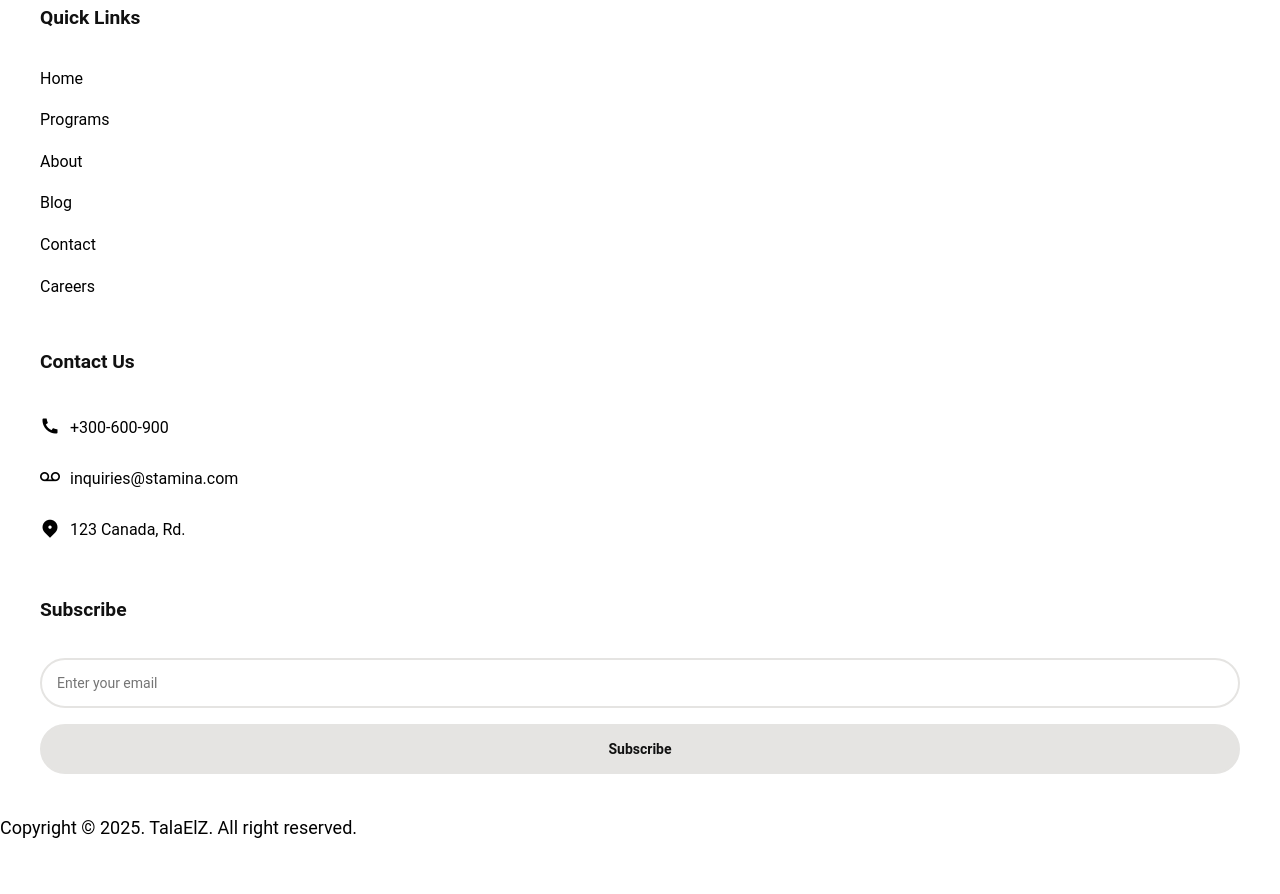
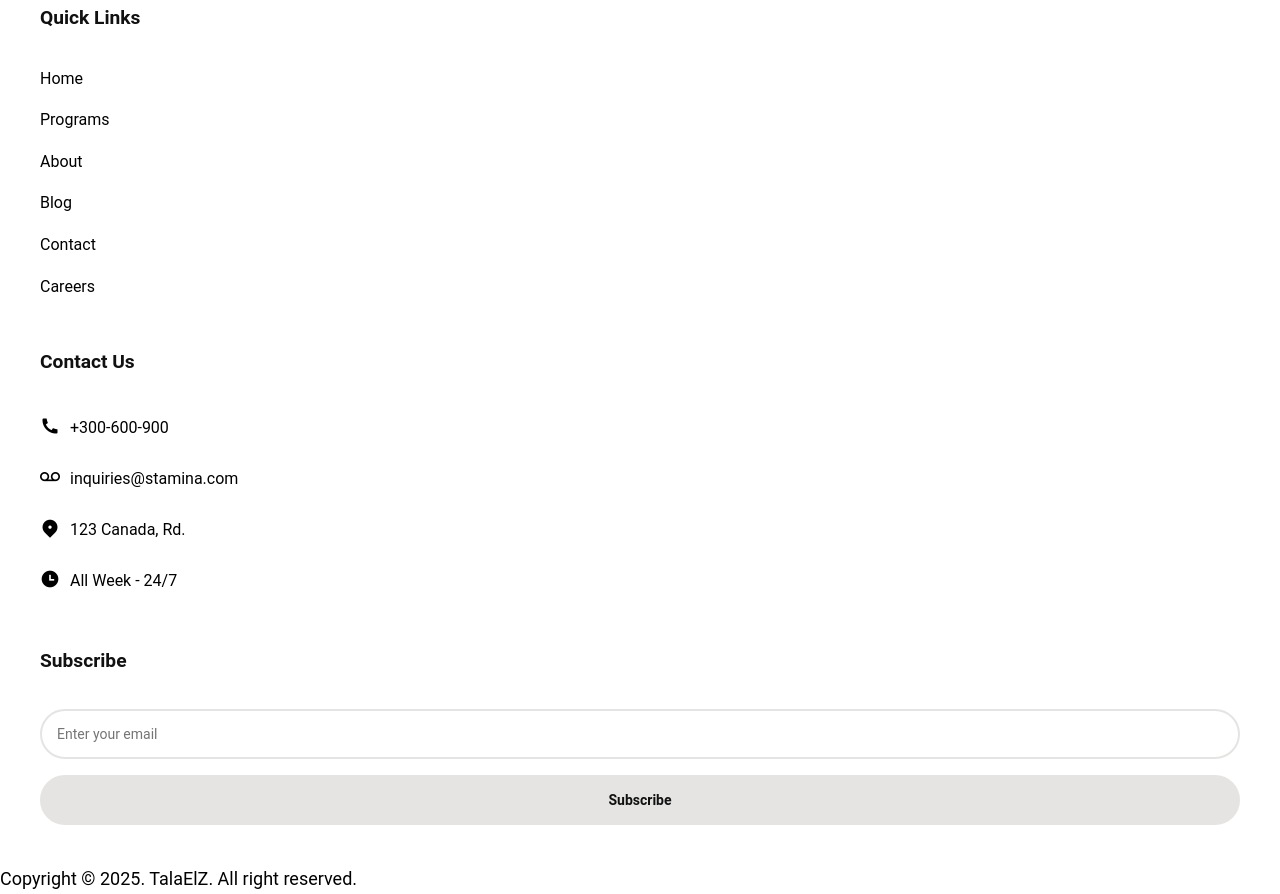
Before and after one commit to elzeinntala/staminafitnessbyTala, a plain HTML site: page visit.html in a window 1280 px wide. Shown: the part 862-1756 px from the top of the page. Before the commit the page ends 1705 px from the top, so only its background shows below. Drawn offline with nearby package versions, Linux system fonts and the light colour scheme.

Commit message:
Update visit.html

```diff
--- a/visit.html
+++ b/visit.html
@@ -124,6 +124,9 @@
                 <li><a href="#">
                     <span><i class="ri-map-pin-2-fill"></i></span> 123 Canada, Rd.
                 </a></li>
+                <li><a href="#">
+                    <span><i class="ri-time-fill"></i></span> All Week - 24/7
+                </a></li>
 
             </ul>
        </div>
```
